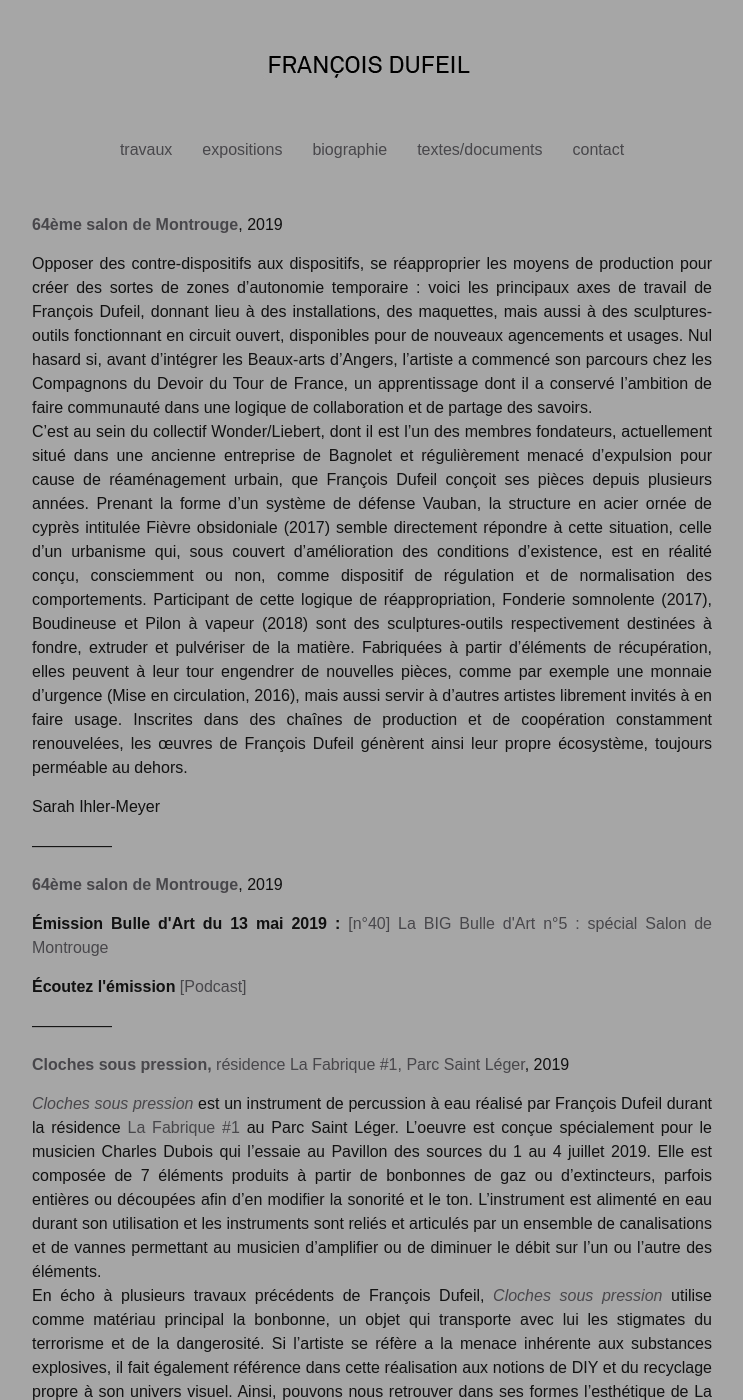
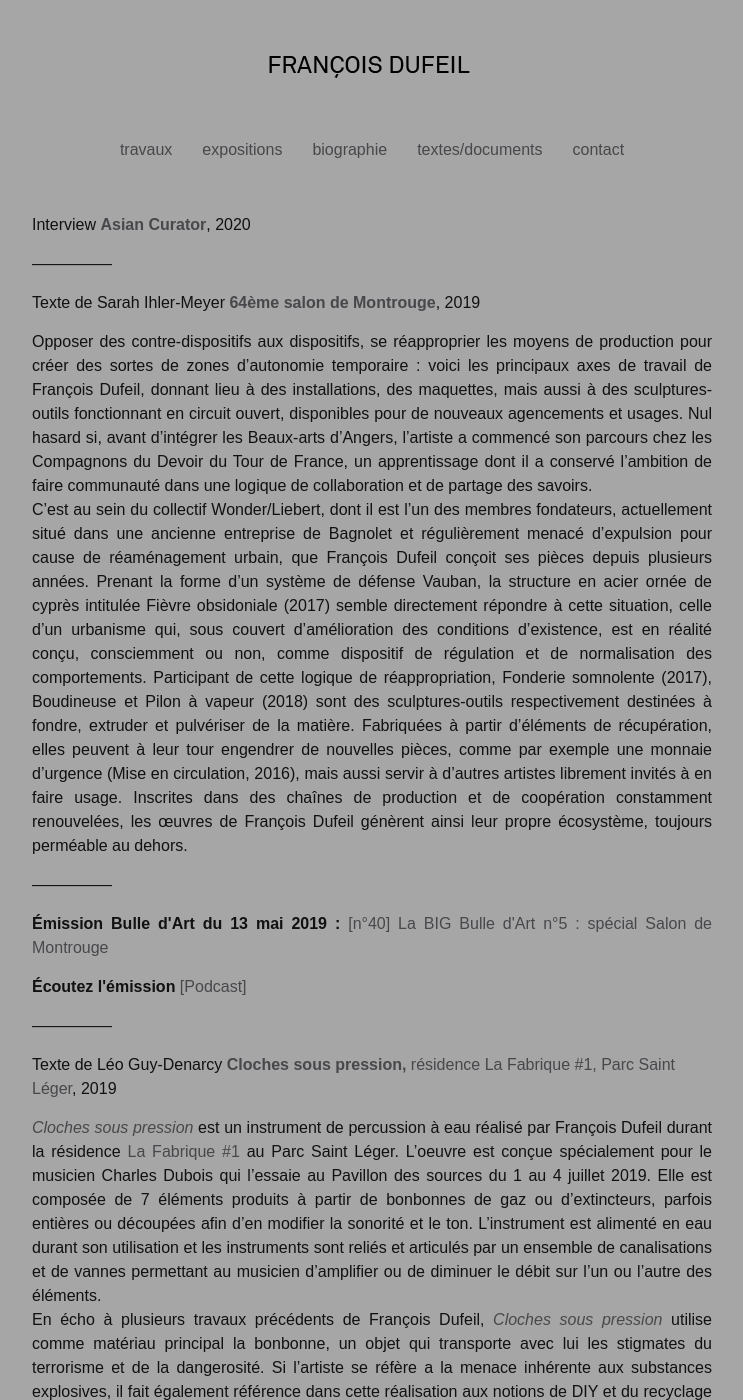
Before and after one commit to Mariecie/Mariecie.github.io, a Jekyll site: the page built from Textes.Documents.md, in a window 1280 px wide and 1400 px high. Shown: the whole window, without its empty margins (268-1011 px from the left). Built offline with Jekyll 4.4.1, drawn with Linux system fonts in a browser that asks for light colours.

Commit message:
Update Textes.Documents.md

```diff
--- a/Textes.Documents.md
+++ b/Textes.Documents.md
@@ -4,21 +4,22 @@ title:
 permalink: /textes/documents/
 ---
 
-<span style="font-weight: bold;"><a href="#" onclick='window.open("http://www.salondemontrouge.com/1039-francois-dufeil.htm");return false;'>64ème salon de Montrouge</a></span>, 2019
+Interview <span style="font-weight: bold;"><a href="#" onclick='window.open("http://asiancurator.com/francois-dufeil/
+");return false;'>Asian Curator</a></span>, 2020
+
+<span style="font-color: #272727;">---------------</span>
+<br/>
+
+Texte de Sarah Ihler-Meyer <span style="font-weight: bold;"><a href="#" onclick='window.open("http://www.salondemontrouge.com/1039-francois-dufeil.htm");return false;'>64ème salon de Montrouge</a></span>, 2019
 
 <p style="text-align:justify">
 Opposer des contre-dispositifs aux dispositifs, se réapproprier les moyens de production pour créer des sortes de zones d’autonomie temporaire : voici les principaux axes de travail de François Dufeil, donnant lieu à des installations, des maquettes, mais aussi à des sculptures-outils fonctionnant en circuit ouvert, disponibles pour de nouveaux agencements et usages. Nul hasard si, avant d’intégrer les Beaux-arts d’Angers, l’artiste a commencé son parcours chez les Compagnons du Devoir du Tour de France, un apprentissage dont il a conservé l’ambition de faire communauté dans une logique de collaboration et de partage des savoirs.
 <br/>
 C’est au sein du collectif Wonder/Liebert, dont il est l’un des membres fondateurs, actuellement situé dans une ancienne entreprise de Bagnolet et régulièrement menacé d’expulsion pour cause de réaménagement urbain, que François Dufeil conçoit ses pièces depuis plusieurs années. Prenant la forme d’un système de défense Vauban, la structure en acier ornée de cyprès intitulée Fièvre obsidoniale (2017) semble directement répondre à cette situation, celle d’un urbanisme qui, sous couvert d’amélioration des conditions d’existence, est en réalité conçu, consciemment ou non, comme dispositif de régulation et de normalisation des comportements. Participant de cette logique de réappropriation, Fonderie somnolente (2017), Boudineuse et Pilon à vapeur (2018) sont des sculptures-outils respectivement destinées à fondre, extruder et pulvériser de la matière. Fabriquées à partir d’éléments de récupération, elles peuvent à leur tour engendrer de nouvelles pièces, comme par exemple une monnaie d’urgence (Mise en circulation, 2016), mais aussi servir à d’autres artistes librement invités à en faire usage. Inscrites dans des chaînes de production et de coopération constamment renouvelées, les œuvres de François Dufeil génèrent ainsi leur propre écosystème, toujours perméable au dehors.
 </p>
-<p style="text-align:justify">
-Sarah Ihler-Meyer
-</p>
 
 <span style="font-color: #272727;">---------------</span>
 <br/>
-
-<span style="font-weight: bold;"><a href="#" onclick='window.open("http://www.salondemontrouge.com/1039-francois-dufeil.htm");return false;'>64ème salon de Montrouge</a></span>, 2019
 
 <p style="text-align:justify">
 <span style="font-weight: bold;">Émission Bulle d'Art du 13 mai 2019 :</span> <a href="#" onclick='window.open("https://podcast.ausha.co/bulle-d-art/bba5?fbclid=IwAR0JtgmUINOGcCnIIU4FA3UGqjfvMCgK5sDvHbc9ZubKQuWcSeVB2wyyHXM");return false;'>[n°40] La BIG Bulle d'Art n°5 : spécial Salon de Montrouge</a>
@@ -30,7 +31,7 @@ Sarah Ihler-Meyer
 <span style="font-color: #272727;">---------------</span>
 <br/>
 
-<span style="font-weight: bold;"><a href="{{ site.baseurl }}/2015/10/23/Cloches-sous-pression/">Cloches sous pression, </a></span><a href="#" onclick='window.open("http://www.parcsaintleger.fr/portfolio/cloches-sous-pression/");return false;'>résidence La Fabrique #1, Parc Saint Léger</a>, 2019
+Texte de Léo Guy-Denarcy <span style="font-weight: bold;"><a href="{{ site.baseurl }}/2015/10/23/Cloches-sous-pression/">Cloches sous pression, </a></span><a href="#" onclick='window.open("http://www.parcsaintleger.fr/portfolio/cloches-sous-pression/");return false;'>résidence La Fabrique #1, Parc Saint Léger</a>, 2019
 
 <p style="text-align:justify">
 <span style="font-style: italic;"><a href="{{ site.baseurl }}/2015/10/23/Cloches-sous-pression/">Cloches sous pression</a></span>  est un instrument de percussion à eau réalisé par François Dufeil durant la résidence <a href="#" onclick='window.open("http://www.parcsaintleger.fr/portfolio/cloches-sous-pression/");return false;'>La Fabrique #1</a> au Parc Saint Léger. L’oeuvre est conçue spécialement pour le musicien Charles Dubois qui l’essaie au Pavillon des sources du 1 au 4 juillet 2019. Elle est composée de 7 éléments produits à partir de bonbonnes de gaz ou d’extincteurs, parfois entières ou découpées afin d’en modifier la sonorité et le ton. L’instrument est alimenté en eau durant son utilisation et les instruments sont reliés et articulés par un ensemble de canalisations et de vannes permettant au musicien d’amplifier ou de diminuer le débit sur l’un ou l’autre des éléments.
@@ -39,6 +40,3 @@ En écho à plusieurs travaux précédents de François Dufeil, <span style="fo
 <br/>
 Cloches sous pression fonctionne ici selon le même rapport de cristallisation d’un lien social utilisant en l’occurence deux lieux particuliers de la collectivité. Il s’agit premièrement des sources du Parc Saint Léger qui ont construit la ville par leur seules existences. Instrument directement placé sous le signe du flux et du fluide, l’oeuvre s’active par la fontaine et son raccordement. Le second lieu « commun » de l’oeuvre se trouve dans les cloches et leur résonance pour lesquelles l’artiste se réfère à l’ouvrage d’Alain Corbin, Les Cloches de la Terre, et de désigner ainsi les multiples sons du tocsin entre l’accéléré qui désignait un incendie et les vingt coups lent qui, en Moselle, informaient les habitants d’un feu de cheminé. Les cloches sont aussi le lieu d’un espace sonore commun qui aujourd’hui disparait comme de nombreux espace « conviviaux » de l’oreille. Par l’environnement ici reproduit entre son tintement et le ruissellement de l’eau François Dufeil nous invite à un voyage entre terre et ciel.
 </p>
-<p style="text-align:justify">
-Léo Guy-Denarcy
-</p>
```
